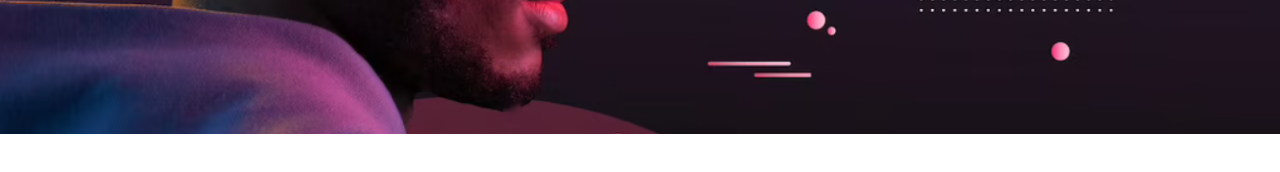
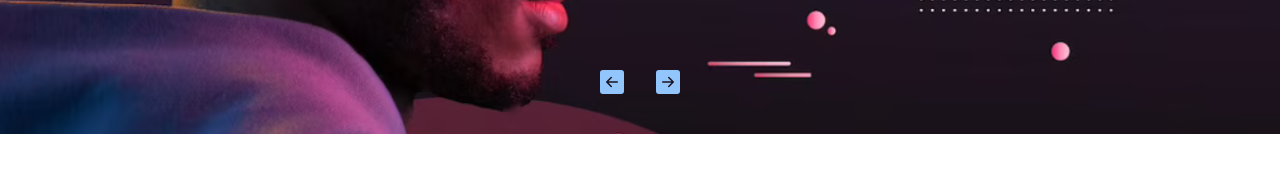
Before and after one commit to leinyuy/Ecommerce, a React (Create React App) app in the folder dre-commerce/: page /cart in a window 1280 px wide. Shown: the part 446-618 px from the top of the page. Built offline with nearby package versions, Linux system fonts and the light colour scheme.

Commit message:
added the switch banner animation upon click

```diff
--- a/dre-commerce/src/components/Banner.jsx
+++ b/dre-commerce/src/components/Banner.jsx
@@ -1,26 +1,48 @@
-import React from 'react'
-import { BannerOne } from '../assets/index'
-import { Bannertwo } from '../assets/index'
+import React, {useState} from 'react'
+import { BannerOne, Bannertwo } from '../assets/index';
 import {BsFillArrowLeftSquareFill,BsFillArrowRightSquareFill  } from 'react-icons/bs';
 
 const Banner = () => {
+  const [currentSlide, setCurrentSlide] = useState(0);
+
+  const nextSlide = () => {
+    setCurrentSlide(currentSlide === 0 ? 1 : 0);
+  };
+
+  const prevSlide = () => {
+    setCurrentSlide(currentSlide === 0 ? 1 : 0);
+  };
 
   return (
-    <div className='w-full h-auto overflow-x-hidden'>
-          <div className='w-screen h-[500px] relative '>
-              <div className='w-[400vw] h-full flex'>
-                  <img className='w-screen h-full object-cover'  src={BannerOne} alt="ImageOne" loading='priority' />
-                  <img className='w-screen h-full object-cover'  src={Bannertwo} alt="ImageTwo" loading='priority' />
+    <div className="w-full h-auto overflow-x-hidden">
+      <div className="w-screen h-[500px] relative ">
+        <div className="w-[400vw] h-full flex" style={{transform: `translateX(-${currentSlide*100}vw)`}}>
+          <img
+            className="w-screen h-full object-cover"
+            src={BannerOne}
+            alt="ImageOne"
+            loading="priority"
+          />
+          <img
+            className="w-screen h-full object-cover"
+            src={Bannertwo}
+            alt="ImageTwo"
+            loading="priority"
+          />
         </div>
-        <div>
-        <BsFillArrowLeftSquareFill/>
-        </div>
-        <div>
-        <BsFillArrowRightSquareFill/>
+        <div onClick={prevSlide} className='absolute w-fit left-0 right-0 mx-auto flex gap-8 bottom-10'>
+          <div  className='text-2xl text-blue-300 hover:cursor-pointer hover:text-gray-700
+          active:text-blue-500 duration-300'>
+            <BsFillArrowLeftSquareFill />
+          </div>
+          <div onClick={nextSlide}  className='text-2xl text-blue-300 hover:cursor-pointer hover:text-gray-700
+          active:text-blue-500 duration-300'>
+            <BsFillArrowRightSquareFill />
+          </div>
         </div>
       </div>
     </div>
-  )
+  );
 }
 
 export default Banner
```
